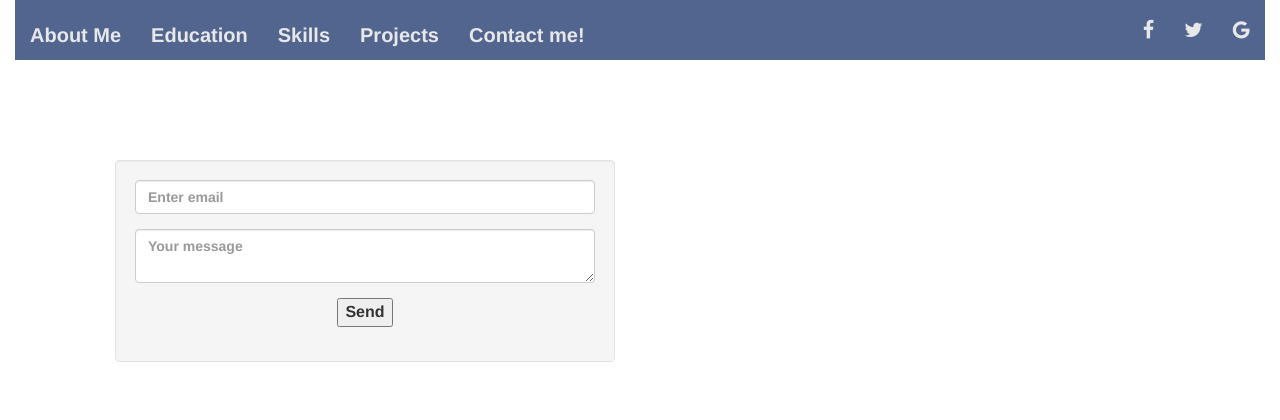
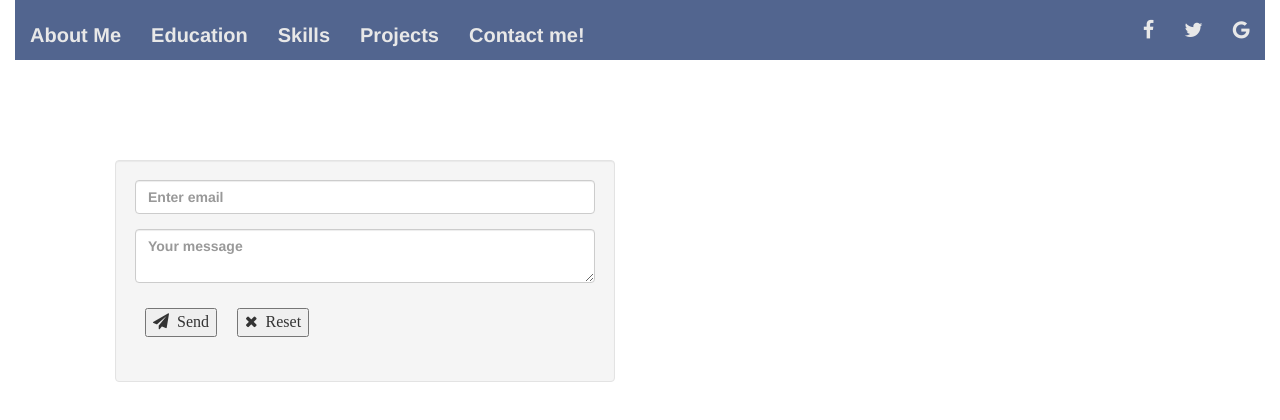
Before and after one commit to sayaliga/resume, a React (Create React App) app: page /contactMe in a window 1280 px wide. Shown: the top 420 px of the page. Built offline with nearby package versions, Linux system fonts and the light colour scheme.

Commit message:
Added button animation, form validation

```diff
--- a/src/components/contactMe.js
+++ b/src/components/contactMe.js
@@ -3,16 +3,21 @@ import React from "react";
 class Form extends React.Component {
     render() {
         return (
-            <section className="contactme text-center">
+            <section className="contactme">
                 <form className="well" action="https://formspree.io/sayali.gaikwad1994@gmail.com" method="POST">
                     <div className="form-group">
-                        <input className="form-control" name="email" type="email" placeholder="Enter email"></input>
+                        <input className="form-control" name="email" type="email" placeholder="Enter email" required></input>
                     </div>
                     <div className="form-group">
-                        <textarea className="form-control" name="message" placeholder="Your message"></textarea>
+                        <textarea className="form-control" name="message" placeholder="Your message" required></textarea>
                     </div>
                     <div className="form-group">
-                        <button type="submit" value="Send">Send</button>
+                        <button type="submit">
+                            <i className="fa fa-send text-center" aria-hidden="true">&nbsp;&nbsp;Send</i>
+                        </button>
+                        <button type="reset">
+                            <i className="fa fa-close text-center" aria-hidden="true">&nbsp;&nbsp;Reset</i>
+                        </button>
                     </div>
                 </form>
             </section>
--- a/src/css/animations.css
+++ b/src/css/animations.css
@@ -12,3 +12,11 @@
         animation-name: grow;
     }
 }
+button {
+    transition: font-size 1s;
+    transition-duration: 1s;
+}
+
+button:hover {
+    font-size: 20px;
+}
--- a/src/css/index.css
+++ b/src/css/index.css
@@ -50,3 +50,6 @@ text {
 .contactme form {
   width: 500px;
 }
+.contactme button {
+  margin: 10px;
+}
```
